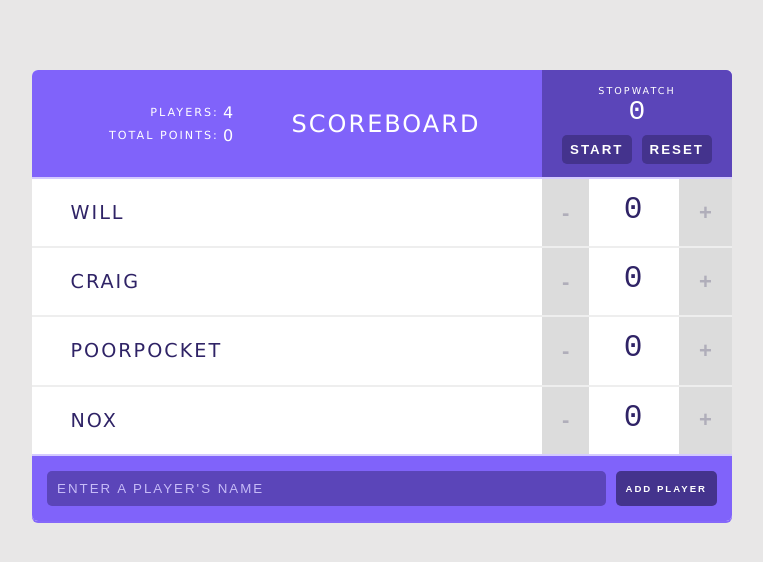
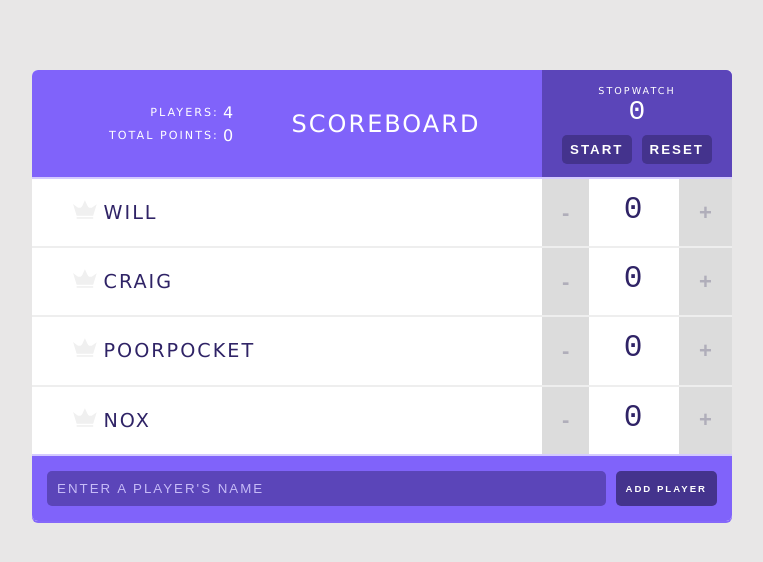
Before and after one commit to wmompie/scoreboard, a React (Create React App) app: page / in a window 1280 px wide. Shown: the top 562 px of the page, without its empty margins (258-1021 px from the left). Built offline with nearby package versions, Linux system fonts and the light colour scheme.

Commit message:
inserted the svg for the crown image

```diff
--- a/src/components/App.js
+++ b/src/components/App.js
@@ -62,7 +62,18 @@
     });
   }
 
+  getHighScore = () => {
+    const scores = this.state.players.map( p => p.score );
+    const highScore = Math.max(...scores);
+    if (highScore) {
+      return highScore;
+    }
+    return null;
+  }
+
   render() {
+    const highScore = this.getHighScore();
+
     return (
       <div className="scoreboard">
         <Header
@@ -79,6 +90,7 @@
             index={index}
             changeScore={this.handleScoreChange}
             removePlayer={this.handleRemovePlayer}
+            isHighScore={highScore === player.score}
           />
         )}
 
--- /dev/null
+++ b/src/components/Icon.js
@@ -0,0 +1,14 @@
+import React from 'react';
+import PropTypes from "prop-types";
+
+const Icon = (props) =>
+  <svg viewBox="0 0 44 35" className={ props.isHighScore ? "is-high-score" : null }>
+    <path d="M26.7616 10.6207L21.8192 0L16.9973 10.5603C15.3699 14.1207 10.9096 15.2672 7.77534 12.9741L0 7.24138L6.56986 28.8448H37.0685L43.5781 7.72414L35.7425 13.0948C32.6685 15.2672 28.3288 14.0603 26.7616 10.6207Z" transform="translate(0 0.301727)"/>
+    <rect width="30.4986" height="3.07759" transform="translate(6.56987 31.5603)"/>
+  </svg>;
+
+Icon.propTypes = {
+  isHighScore: PropTypes.bool
+};
+
+export default Icon;
--- a/src/components/Player.js
+++ b/src/components/Player.js
@@ -1,6 +1,7 @@
 import React, {PureComponent} from 'react';
 import PropTypes from 'prop-types';
 import Counter from './Counter';
+import Icon from './Icon';
 
 class Player extends PureComponent {
 
@@ -10,7 +11,8 @@
     score: PropTypes.number.isRequired,
     index: PropTypes.number.isRequired,
     removePlayer: PropTypes.func,
-    changeScore: PropTypes.func
+    changeScore: PropTypes.func,
+    isHighScore: PropTypes.bool
   };
 
   render() {
@@ -20,12 +22,14 @@
       score,
       index,
       removePlayer,
-      changeScore
+      changeScore,
+      isHighScore
     } = this.props;
     return (
       <div className="player">
         <span className="player-name">
-          <button className="remove-player" onClick={ () => removePlayer(id)}>✖</button>
+          <button className="remove-player" onClick={() => removePlayer(id)}>✖</button>
+          <Icon isHighScore={isHighScore} />
           {name}
         </span>
 
```
